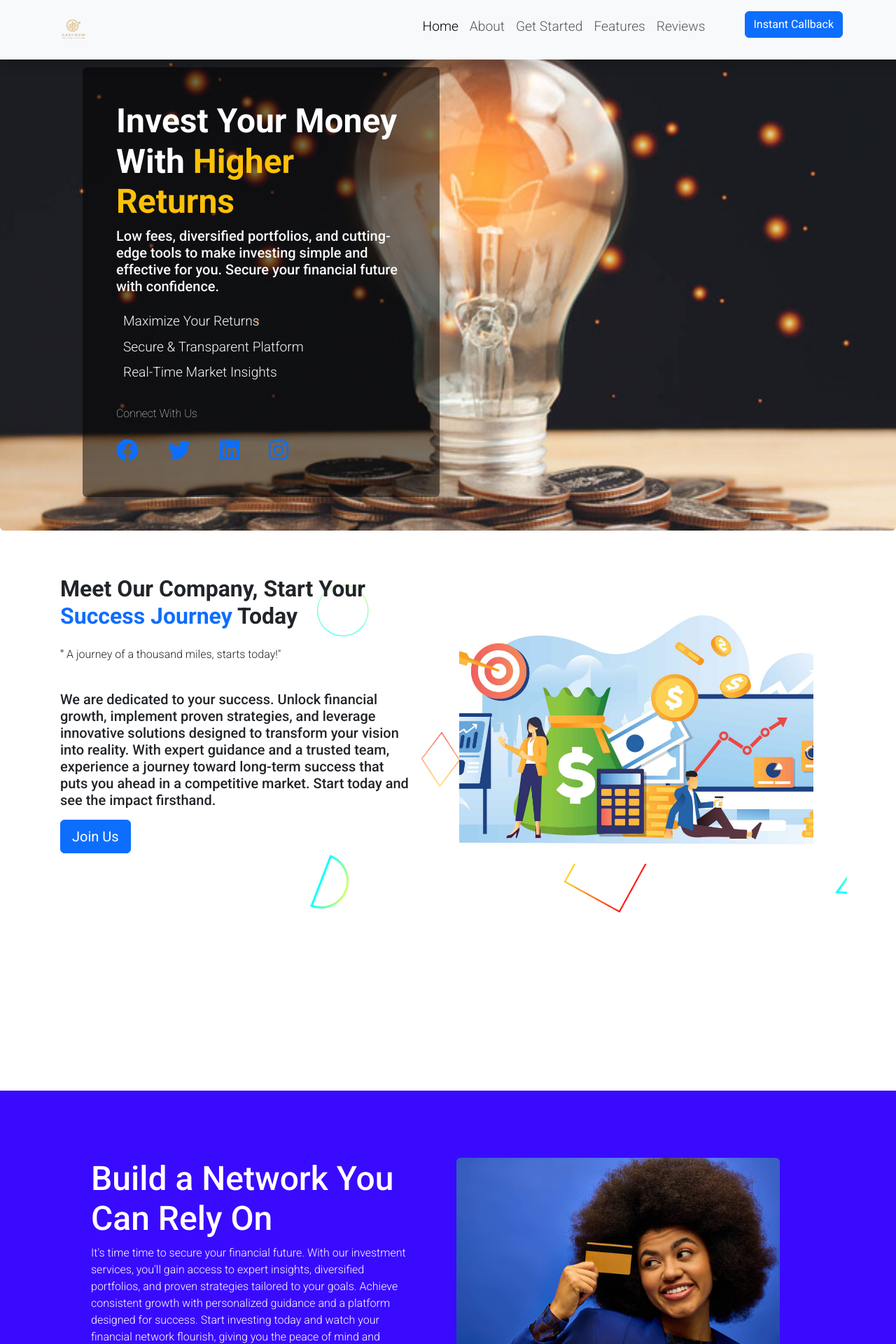
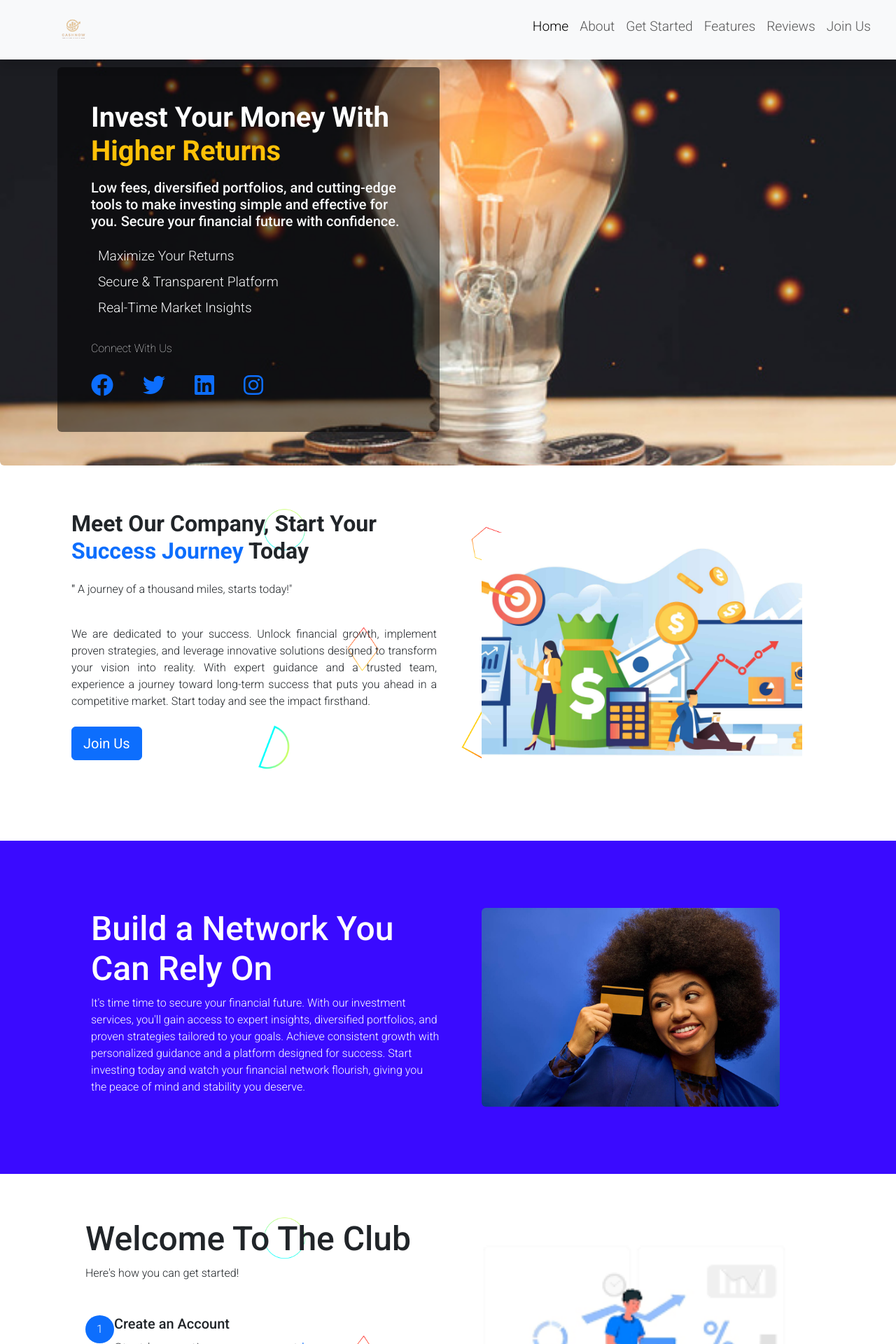
Before and after one commit to Kiprotich-Code/now-invest, a Django app: page / in a window 1280 px wide. Shown: the top 1920 px of the page at 70% size. Run offline with Django 4.2, Linux system fonts and the light colour scheme; some libraries are stand-ins or nearby versions.

Commit message:
update styling

```diff
--- a/core/templates/index.html
+++ b/core/templates/index.html
@@ -50,8 +50,8 @@
                         <li class="nav-item">
                             <a class="nav-link" href="#testimonials">Reviews</a>
                         </li>
-                        <li class="nav-item mx-md-5">
-                            <a class="btn btn-primary rounded" href="#callback">Instant Callback</a>
+                        <li class="nav-item">
+                            <a class="nav-link" href="{% url 'signup_step1' %}">Join Us</a>
                         </li>
                     </ul>
                 </div>
@@ -61,18 +61,17 @@
         {% block content %}
 
         <!-- header content  -->
-        <div class="container p-5">
+        <div class="container py-5">
             <div class="row">
                 <div class="col-md-6 mt-5">
-                    <div class="p-5 rounded" style="background-color: rgba(0, 0, 0, 0.5);">
-                        <h1 class="large_h fw-bold text-white">
+                    <div class="p-4 p-md-5 rounded" style="background-color: rgba(0, 0, 0, 0.5);">
+                        <h1 class="fw-bold text-white">
                             Invest Your Money With <span class="text-warning">Higher Returns</span>
                         </h1>
 
-                        <h5 class="text-light">
+                        <h5 class="text-light mt-3">
                             Low fees, diversified portfolios, and cutting-edge tools to make investing simple and
-                            effective
-                            for you. Secure your financial future with confidence.
+                            effective for you. Secure your financial future with confidence.
                         </h5>
 
                         <!-- Key Highlights -->
@@ -113,16 +112,16 @@
 
     <!-- ========== Start HERO ========== -->
     <section id="about">
-        <div class="vh-100 bg-vc container">
-            <div class="row py-5">
-                <div class="col p-3">
+        <div class="bg-vc container">
+            <div class="row px-3 py-5 flex-column-reverse flex-md-row">
+                <div class="col col-12 col-md-6 p-3">
                     <h2 class="fw-bold">Meet Our Company, Start Your <span class="text-primary">Success Journey</span>
                         Today
                     </h2>
                     <p class="py-3 fw-light"> <strong>"</strong>
                         A journey of a thousand miles, starts today!"
                     </p>
-                    <h5 class="py-2">
+                    <p class="py-2" style="text-align: justify;">
                         We are dedicated to your success. Unlock financial growth, implement proven strategies, and
                         leverage
                         innovative solutions designed to
@@ -131,8 +130,8 @@
                         toward long-term success that puts you ahead in a competitive market. Start today and see the
                         impact
                         firsthand.
-                    </h5>
-                    <button class="btn btn-lg btn-primary rounded">Join Us</button>
+                    </p>
+                    <a class="btn btn-lg btn-primary rounded" href="{% url 'signup_step1' %}">Join Us</a>
                 </div>
                 <div class="col p-5">
                     <img src="{% static 'images/vec1.jpg' %}" alt="img" style="width: 100%;" class="rounded">
@@ -144,8 +143,8 @@
 
     <div style="background-color: #3A0AFF;">
         <div class="container">
-            <div class="row p-5">
-                <div class="col d-flex flex-column justify-content-center align-items-center text-white">
+            <div class="row p-5 flex-column-reverse flex-md-row">
+                <div class="col d-md-flex flex-column justify-content-center align-items-center text-white">
                     <h1 class="large_h">Build a Network You Can Rely On</h1>
                     <p>
                         It's time time to secure your financial future. With our investment
@@ -160,8 +159,9 @@
                         you
                         deserve.</p>
                 </div>
-                <div class="col p-5 rounded">
-                    <img src="{% static 'images/polish.jpeg' %}" alt="" style="width: 100%;" class="rounded">
+                <div class="col col-12 col-md-6 p-5 rounded">
+                    <img src="{% static 'images/polish.jpeg' %}" alt="" style="width: 100%; height: 100%;"
+                        class="rounded">
                 </div>
             </div>
         </div>
@@ -170,8 +170,8 @@
     <!-- ========== Start Get Started ========== -->
     <section id="get_started">
         <div class="container p-5 bg-vc">
-            <div class="row">
-                <div class="col p-3">
+            <div class="row flex-column-reverse flex-md-row">
+                <div class="col col-12 col-md-6 p-3">
                     <h3 class="large_h">Welcome To The Club</h3>
                     <p class="fw-light">Here's how you can get started!</p>
                     <div class="stepper d-flex flex-column mt-5 ml-2">
@@ -182,7 +182,7 @@
                             </div>
                             <div>
                                 <h5 class="text-dark">Create an Account</h5>
-                                <p class="lead text-muted pb-3">Start by creating your account <a href="#">here</a></p>
+                                <p class="lead text-muted pb-3">Start by creating your account <a href="{% url 'signup_step1' %}">here</a></p>
                             </div>
                         </div>
                         <div class="d-flex mb-1">
@@ -220,14 +220,14 @@
     <!-- ========== Start Features ========== -->
     <section id="features">
         <div class="featuress">
-            <div class="container py-5">
-                <div class="row">
+            <div class="container p-3">
+                <div class="row flex-column flex-md-row">
                     <div class="col">
-                        <img src="{% static 'images/forex.webp' %}" alt=""
-                        style="width: 100%; height: 100%;" class="rounded">
+                        <img src="{% static 'images/forex.webp' %}" alt="" style="width: 100%; height: 100%;"
+                            class="rounded">
                     </div>
                     <div class="col d-flex flex-column gap-3">
-                        <h1 class="large_h"><span class="text-primary">Features</span> We Have</h1>
+                        <h1 class="large_h py-2"><span class="text-primary">Features</span> We Have</h1>
                         <div class="card p-3">
                             <h5> Tailored Strategies for Maximum Growth</h5>
                             <p class="small"> By understanding your unique financial goals and risk tolerance, we craft
@@ -274,8 +274,8 @@
         <h3 class="large_h">Articles For <strong class="text-primary">Pro Traders</strong></h3>
         <h5 class="py-3">We Offer You <strong class="text-primary">Financial Lessons</strong> You Won't Want To
             Miss</h5>
-        <div class="d-flex gap-3">
-            <div class="card" style="width: 40rem;">
+        <div class="d-flex flex-column flex-md-row gap-3">
+            <div class="card" style="width: 20rem;">
                 <img src="{% static 'images/img1.jpeg' %}" class="card-img-top" alt="...">
                 <div class="card-body">
                     <h5 class="card-title">Mastering Risk Management: The Key to Long-Term Trading Success</h5>
@@ -287,7 +287,7 @@
                 </div>
             </div>
 
-            <div class="card" style="width: 40rem;">
+            <div class="card" style="width: 20rem;">
                 <img src="{% static 'images/img1.jpeg' %}" class="card-img-top" alt="...">
                 <div class="card-body">
                     <h5 class="card-title">Algorithmic Trading: How to Automate Your Strategy for Consistent Profits
@@ -299,7 +299,7 @@
                 </div>
             </div>
 
-            <div class="card" style="width: 40rem;">
+            <div class="card" style="width: 20rem;">
                 <img src="{% static 'images/img1.jpeg' %}" class="card-img-top" alt="...">
                 <div class="card-body">
                     <h5 class="card-title">How to Trade During Market Volatility: Strategies for Profit in Uncertain
@@ -314,7 +314,7 @@
             </div>
         </div>
         <div class="py-5">
-            <button class="btn btn-primary rounded">View More</button>
+            <button class="btn btn-primary rounded" style="border-radius: 50px;">View All</button>
         </div>
     </div>
     <!-- ========== End Pro Traders ========== -->
@@ -325,8 +325,8 @@
             <h3 class="large_h">Articles For <strong class="text-primary">Begginers</strong></h3>
             <h5 class="py-3">If You're <strong class="text-primary">Starting Out</strong> You Don't Want To
                 Miss This!</h5>
-            <div class="d-flex gap-3">
-                <div class="card" style="width: 40rem;">
+            <div class="d-flex flex-column flex-md-row gap-3">
+                <div class="card" style="width: 20rem;">
                     <img src="{% static 'images/img9.jpeg' %}" class="card-img-top" alt="...">
                     <div class="card-body">
                         <h5 class="card-title">Trading 101: A Complete Beginner’s Guide to the Stock Market</h5>
@@ -338,7 +338,7 @@
                     </div>
                 </div>
 
-                <div class="card" style="width: 40rem;">
+                <div class="card" style="width: 20rem;">
                     <img src="{% static 'images/img9.jpeg' %}" class="card-img-top" alt="...">
                     <div class="card-body">
                         <h5 class="card-title">The Importance of a Trading Plan: How to Create Your Own</h5>
@@ -352,7 +352,7 @@
                     </div>
                 </div>
 
-                <div class="card" style="width: 40rem;">
+                <div class="card" style="width: 20rem;">
                     <img src="{% static 'images/img9.jpeg' %}" class="card-img-top" alt="...">
                     <div class="card-body">
                         <h5 class="card-title">Understanding Technical Analysis: How to Read Charts Like a Pro</h5>
@@ -367,7 +367,7 @@
                 </div>
             </div>
             <div class="py-5">
-                <button class="btn btn-primary rounded">View More</button>
+                <button class="btn btn-primary rounded">View All</button>
             </div>
         </div>
     </section>
@@ -376,7 +376,7 @@
     <!-- ========== Start Testimonials ========== -->
     <section id="testimonials" class="bg-vc">
         <div class="container">
-            <div class="accordion d-flex justify-content-center align-items-center height" id="accordionExample">
+            <div class="accordion d-flex justify-content-center align-items-center" id="accordionExample">
                 <div class="row">
                     <div class="col-md-6">
                         <div class="p-3">
@@ -581,7 +581,7 @@
                     </div>
                 </div>
 
-                <div class="text-center">
+                <div class="text-md-center">
                     <h3 class="fw-lighter text-primary small">@2024 - Cashnow.</h3>
                 </div>
             </div>
--- a/static/css/style.css
+++ b/static/css/style.css
@@ -125,3 +125,35 @@ a {
     background-size: cover;
     background-position: top;
 }
+
+
+/* background signin  */
+.bg-signin {
+    --bsb-overlay-opacity: 0.7;
+    background-image: url('../images/forex.webp');
+    background-size: cover;
+    background-repeat: no-repeat;
+    background-position: center;
+    position: relative;
+}
+
+.overlay {
+    position: absolute;
+    top: 0;
+    left: 0;
+    width: 100%;
+    height: 100%;
+    background-color: rgba(0, 0, 0, 0.5);
+    /* Dark overlay with 50% opacity */
+    z-index: 1;
+    /* Layer it behind the text */
+}
+
+
+.bg-signin h5,
+.bg-signin h1 {
+    z-index: 2;
+    /* Bring text above the overlay */
+    color: #fff;
+    /* Ensure the text is white for contrast */
+}
```
Also changed, not shown: accounts/templates/register_user.html (+19 -8 lines), accounts/templates/registration/signup_step1.html (+13 -10 lines), db.sqlite3.
